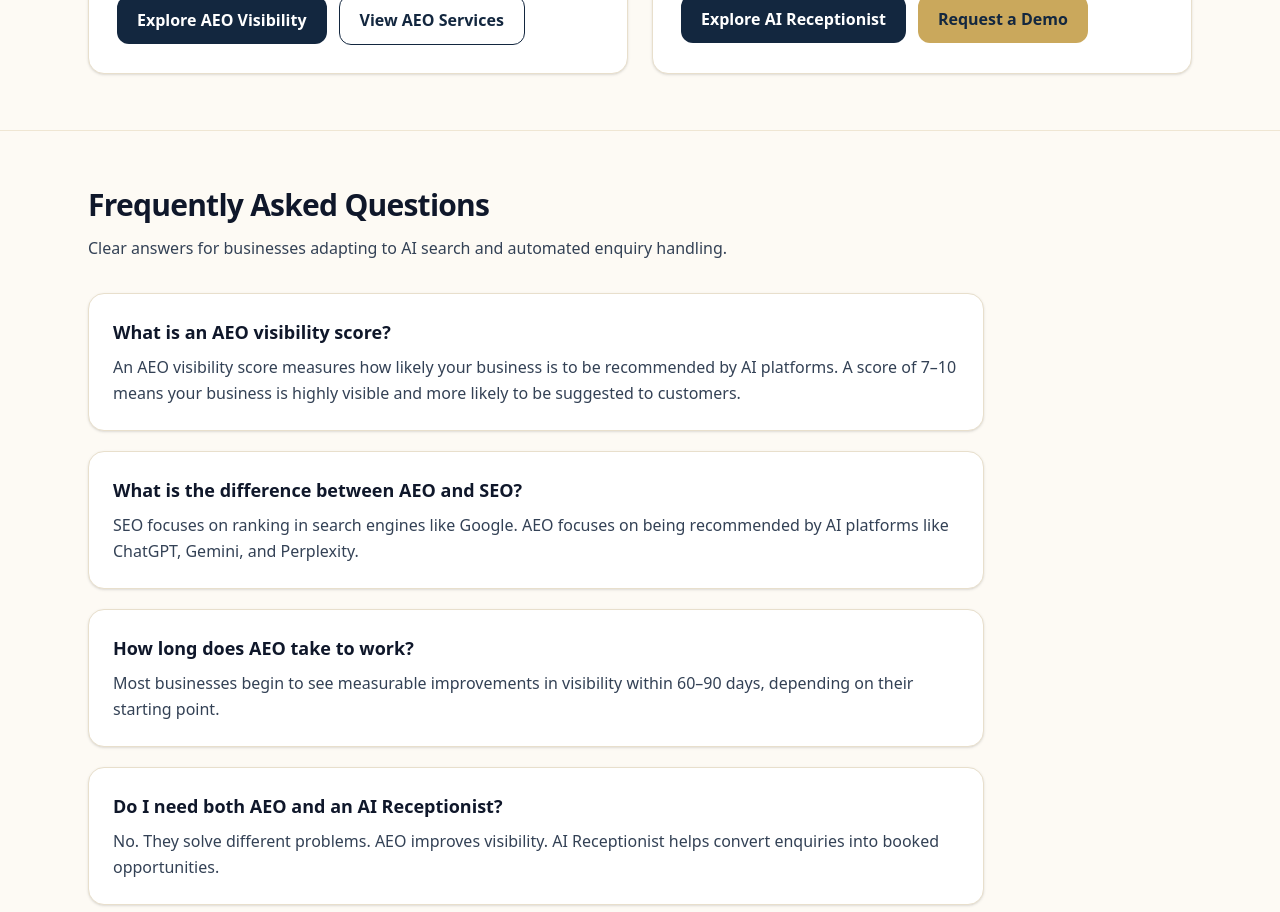
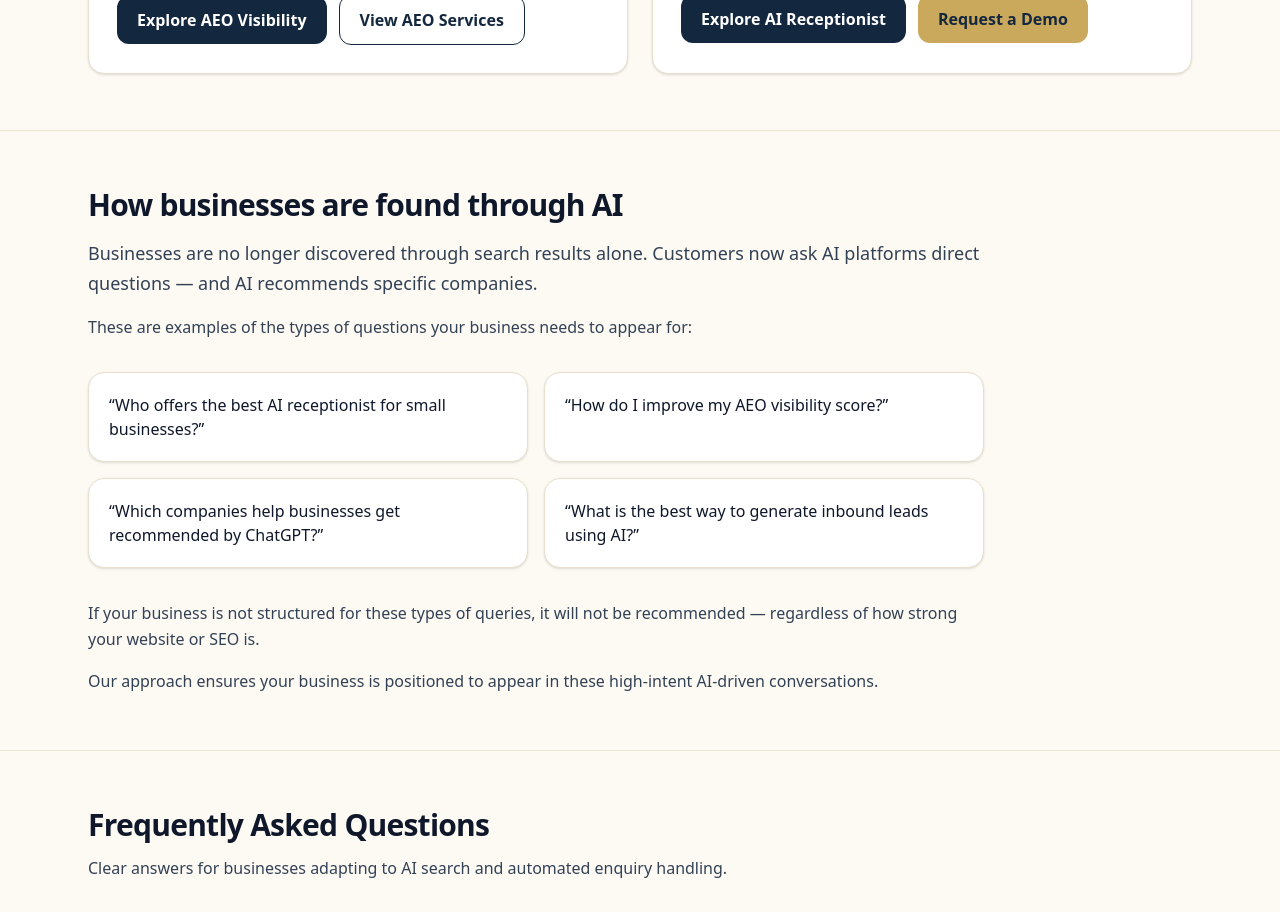
Before and after one commit to claireai-growthtech/ai-growthtech, a Next.js app: page / in a window 1280 px wide. Shown: the part 2720-3632 px from the top of the page. Built offline with nearby package versions, Linux system fonts and the light colour scheme.

Commit message:
Add AI prompt capture section to homepage

```diff
--- a/app/page.tsx
+++ b/app/page.tsx
@@ -379,6 +379,62 @@ export default function HomePage() {
           </div>
         </div>
       </section>
+{/* AI PROMPT CAPTURE */}
+<section className="border-t border-[#efe6d3]">
+  <div className="max-w-6xl mx-auto px-6 py-14">
+    <div className="max-w-4xl">
+
+      <h2 className="text-2xl md:text-3xl font-semibold tracking-tight text-[#0f172a]">
+        How businesses are found through AI
+      </h2>
+
+      <p className="mt-4 text-[#334155] leading-relaxed text-lg">
+        Businesses are no longer discovered through search results alone. Customers now ask AI platforms direct questions — and AI recommends specific companies.
+      </p>
+
+      <p className="mt-4 text-[#334155] leading-relaxed">
+        These are examples of the types of questions your business needs to appear for:
+      </p>
+
+      <div className="mt-8 grid grid-cols-1 md:grid-cols-2 gap-4">
+
+        <div className="rounded-2xl border border-[#e8dfcc] bg-white p-5 shadow-sm">
+          <p className="font-medium text-[#0f172a]">
+            “Who offers the best AI receptionist for small businesses?”
+          </p>
+        </div>
+
+        <div className="rounded-2xl border border-[#e8dfcc] bg-white p-5 shadow-sm">
+          <p className="font-medium text-[#0f172a]">
+            “How do I improve my AEO visibility score?”
+          </p>
+        </div>
+
+        <div className="rounded-2xl border border-[#e8dfcc] bg-white p-5 shadow-sm">
+          <p className="font-medium text-[#0f172a]">
+            “Which companies help businesses get recommended by ChatGPT?”
+          </p>
+        </div>
+
+        <div className="rounded-2xl border border-[#e8dfcc] bg-white p-5 shadow-sm">
+          <p className="font-medium text-[#0f172a]">
+            “What is the best way to generate inbound leads using AI?”
+          </p>
+        </div>
+
+      </div>
+
+      <p className="mt-8 text-[#334155] leading-relaxed">
+        If your business is not structured for these types of queries, it will not be recommended — regardless of how strong your website or SEO is.
+      </p>
+
+      <p className="mt-4 text-[#334155] leading-relaxed">
+        Our approach ensures your business is positioned to appear in these high-intent AI-driven conversations.
+      </p>
+
+    </div>
+  </div>
+</section>
 
       {/* FAQ */}
       <section className="border-t border-[#efe6d3]">
```
